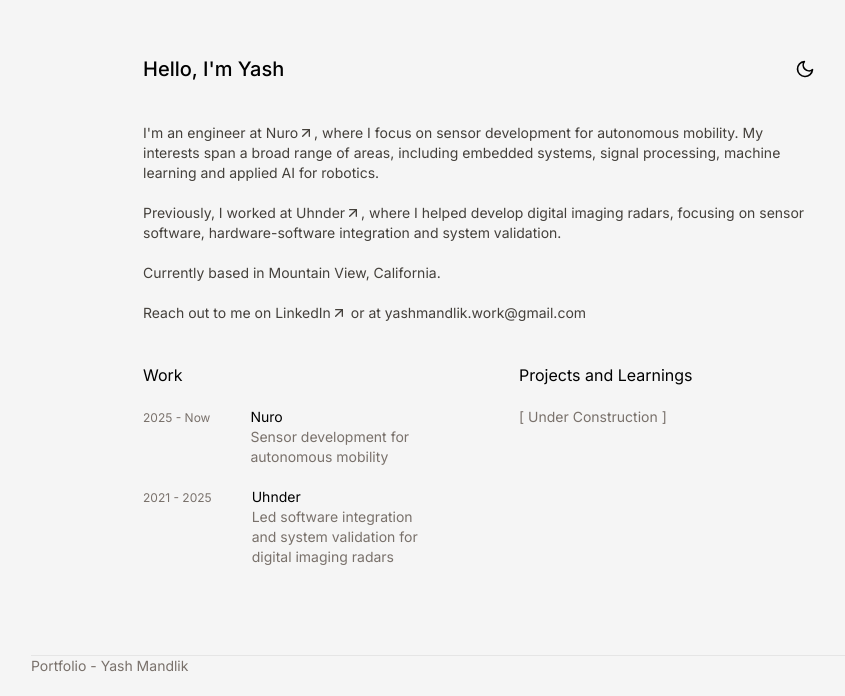
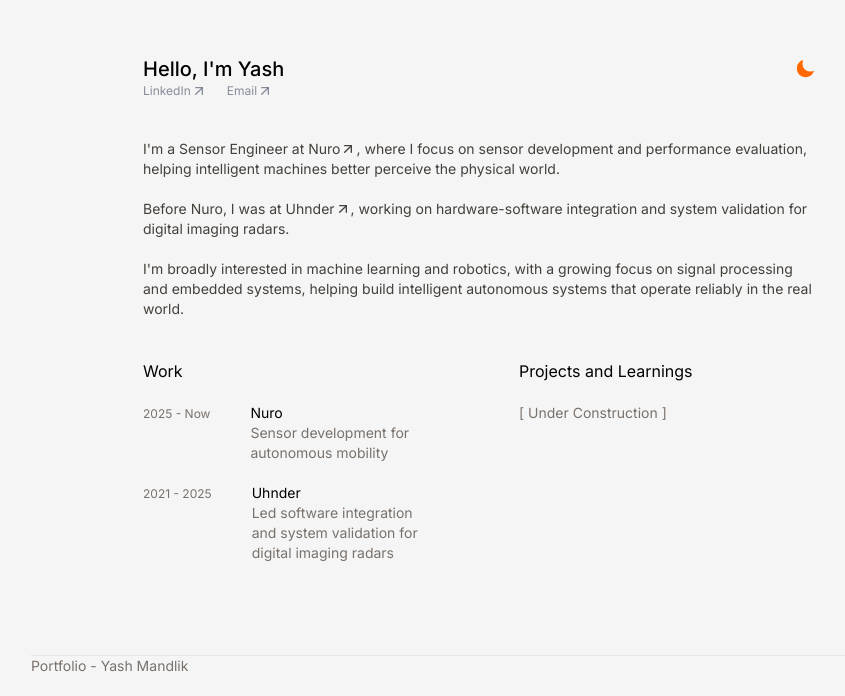
Before and after one commit to yashmandlik/portfolio, a Next.js app: page / in a window 1280 px wide. Shown: the part 145-841 px from the top of the page, without its empty margins (161-1006 px from the left). Built offline with nearby package versions, Linux system fonts and the light colour scheme.

Commit message:
layout updates

```diff
--- a/src/app/about.tsx
+++ b/src/app/about.tsx
@@ -6,13 +6,11 @@
     return (
         <div className="mb-10">
             <p className="text-sm text-stone-700 dark:text-stone-300">
-                I&apos;m an <Link href={`/work/nuro`} className="inline-flex items-center hover:bg-gray-400/30 rounded transition duration-700 ease-in-out">engineer at Nuro<LuArrowUpRight className="text-base"/></Link>, where I focus on sensor development for autonomous mobility. My interests span a broad range of areas, including embedded systems, signal processing, machine learning and applied AI for robotics. <br />
+                I&apos;m a <Link href={`https://www.nuro.ai/`} className="inline-flex items-center hover:bg-gray-400/30 rounded transition duration-700 ease-in-out"> Sensor Engineer at Nuro<LuArrowUpRight className="text-base"/></Link>, where I focus on sensor development and performance evaluation, helping intelligent machines better perceive the physical world. <br />
 
-                <br /> Previously, I <Link href={`/work/uhnder`} className="inline-flex items-center hover:bg-gray-400/30 rounded transition duration-700 ease-in-out">worked at Uhnder<LuArrowUpRight className="text-base"/></Link>, where I helped develop digital imaging radars, focusing on sensor software, hardware-software integration and system validation. <br />
+                <br /> Before Nuro, I <Link href={`https://www.uhnder.com/`} className="inline-flex items-center hover:bg-gray-400/30 rounded transition duration-700 ease-in-out">was at Uhnder<LuArrowUpRight className="text-base"/></Link>, working on hardware-software integration and system validation for digital imaging radars. <br />
 
-                <br /> Currently based in Mountain View, California. <br />
-
-                <br /> Reach out to me on <Link href={"https://www.linkedin.com/in/yashmandlik/"} target="_blank" className="inline-flex items-center hover:bg-gray-400/30 rounded transition duration-700 ease-in-out">LinkedIn<LuArrowUpRight className="text-base"/></Link> or at <Link href={"mailto:yashmandlik.work@gmail.com"} className="inline-flex hover:bg-gray-400/30 rounded transition duration-700 ease-in-out">yashmandlik.work@gmail.com</Link>
+                <br /> I&apos;m broadly interested in machine learning and robotics, with a growing focus on signal processing and embedded systems, helping build intelligent autonomous systems that operate reliably in the real world. <br />
             </p>
         </div>
     )
--- a/src/app/introduction.tsx
+++ b/src/app/introduction.tsx
@@ -1,13 +1,25 @@
+import Link from "next/link";
+import { LuArrowUpRight } from "react-icons/lu";
 import { ThemeToggle } from "@/app/themeToggle";
 
 const Introduction = ()  => {
   return (
-    <div className="flex items-center justify-between mb-10">
-      <h1 className="text-xl font-medium">
-        Hello, I&apos;m Yash
-      </h1>
-      <div className="text-xl cursor-pointer">
-        <ThemeToggle />
+    <div className="mb-10">
+      <div className="flex items-center justify-between">
+        <h1 className="text-xl font-medium">
+          Hello, I&apos;m Yash
+        </h1>
+        <div className="text-xl cursor-pointer text-orange-500">
+          <ThemeToggle />
+        </div>
+      </div>
+      <div className="flex text-xs text-gray-500/80 items-center space-x-5">
+        <div>
+          <Link href={"https://www.linkedin.com/in/yashmandlik/"} target="_blank" className="inline-flex items-center hover:bg-gray-400/30 rounded transition duration-700 ease-in-out"> LinkedIn <LuArrowUpRight className="text-base"/></Link>
+        </div>
+        <div>
+          <Link href={"mailto:yashmandlik.work@gmail.com"} className="inline-flex hover:bg-gray-400/30 rounded transition duration-700 ease-in-out"> Email <LuArrowUpRight className="text-base"/> </Link>
+        </div>
       </div>
     </div>
   )
--- a/src/app/themeToggle.tsx
+++ b/src/app/themeToggle.tsx
@@ -2,7 +2,7 @@
 
 import { useTheme } from "next-themes";
 import { useEffect, useState } from "react";
-import { FiMoon, FiSun } from "react-icons/fi";
+import { HiSun, HiMoon } from 'react-icons/hi2';
 
 export function ThemeToggle() {
     const [mounted, setMounted] = useState(false)
@@ -15,10 +15,10 @@
     )
 
     if (resolvedTheme === 'dark') {
-        return <FiSun onClick={() => setTheme('light')} />
+        return <HiSun onClick={() => setTheme('light')} />
     }
 
     if (resolvedTheme === 'light') {
-        return <FiMoon onClick={() => setTheme('dark')} />
+        return <HiMoon onClick={() => setTheme('dark')} />
     }
 }
--- a/src/components/workPreview.tsx
+++ b/src/components/workPreview.tsx
@@ -9,8 +9,8 @@
                 <span className="text-stone-500 text-xs whitespace-nowrap">{props.date}</span>
                 <div className="ml-10 group">
                     <p className="inline-flex items-center hover:bg-gray-400/30 rounded transition duration-700 ease-in-out">
-                        <Link href={`/work/${props.slug}`} className="inline-block">
-                        {/* <Link href={props.website} target="_blank" className="inline-block"> */}
+                        {/* <Link href={`/work/${props.slug}`} className="inline-block"> */}
+                        <Link href={props.website} target="_blank" className="inline-block">
                             {props.company}
                         </Link>
                         <LuArrowUpRight className="text-base opacity-0 group-hover:opacity-100 transition-opacity duration-200 ml-1" />
```
